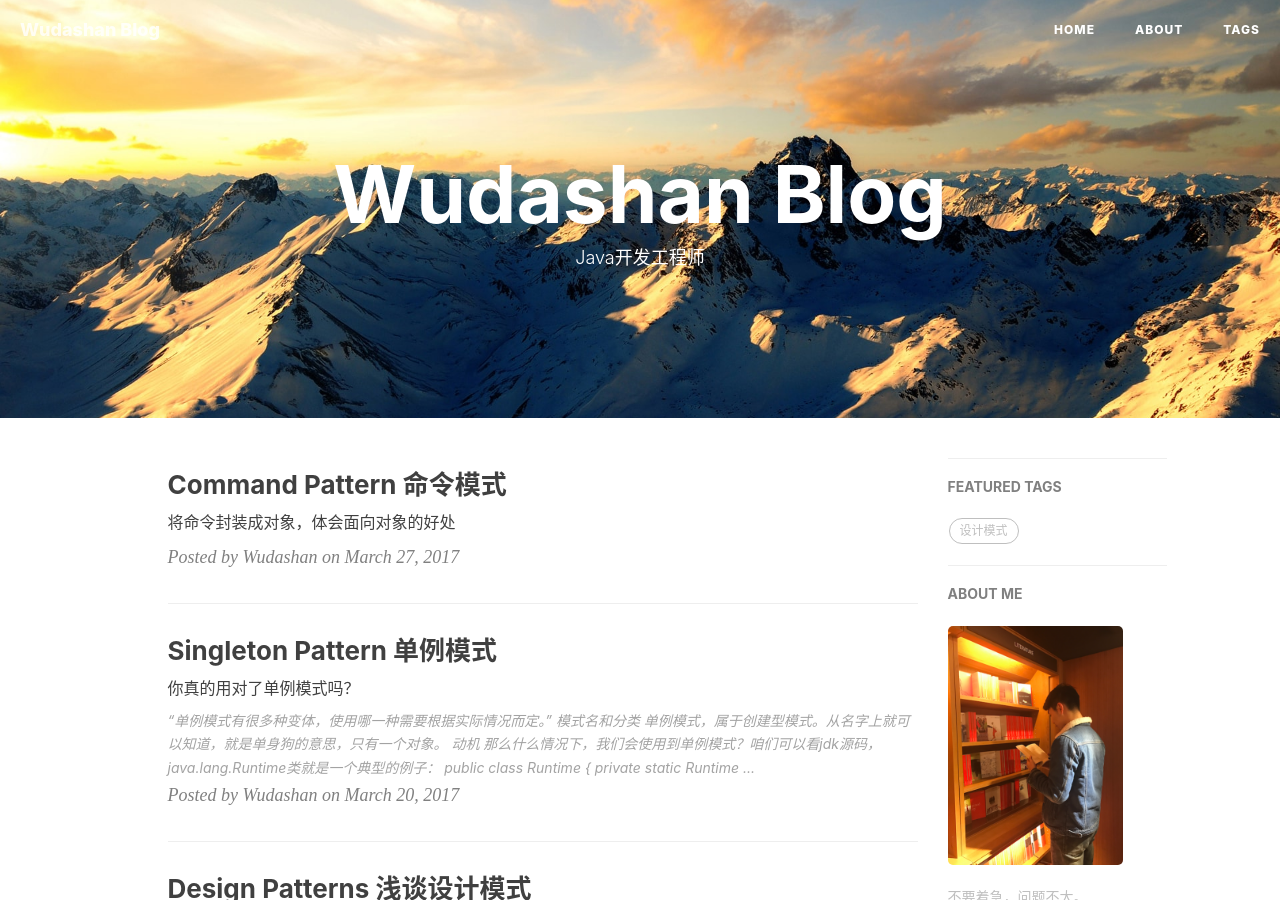
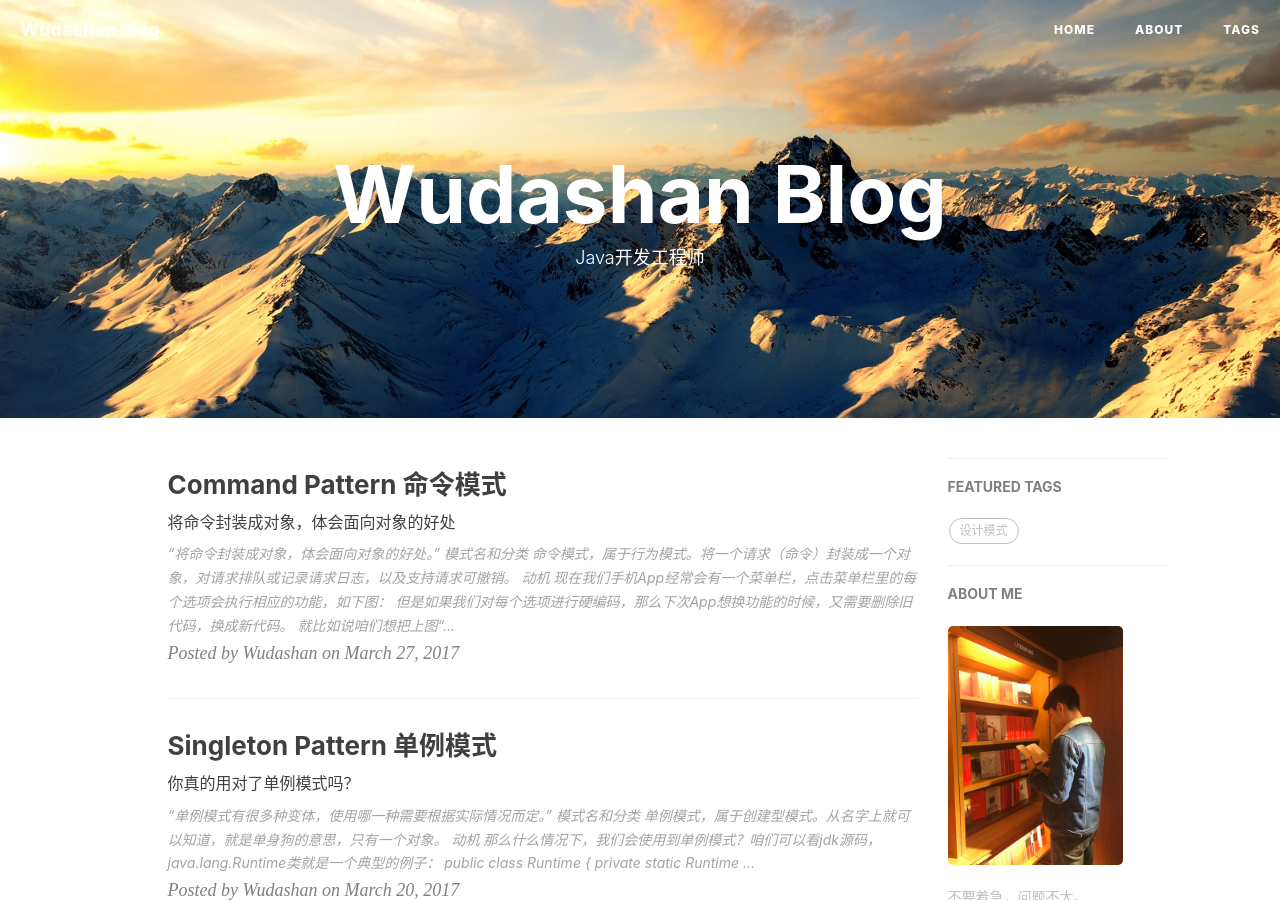
Before and after one commit to wudashan/wudashan.github.io, a Jekyll site: the page built from index.html, in a window 1280 px wide and 900 px high. Built offline with Jekyll 4.4.1, drawn with Linux system fonts in a browser that asks for light colours; nearby versions of some CDN libraries; the list of posts is cut into pages by our own code; comment, search, counter and statistics services are not loaded.

Commit message:
更新命令模式

```diff
--- a/_posts/2017-03-27-Command-Pattern.markdown
+++ b/_posts/2017-03-27-Command-Pattern.markdown
@@ -4,10 +4,61 @@ title:      "Command Pattern 命令模式"
 subtitle:   "将命令封装成对象，体会面向对象的好处"
 date:       2017-03-27 21:00:00
 author:     "Wudashan"
-header-img: "img/post-bg-singleton-pattern.jpg"
+header-img: "img/post-bg-command-pattern.jpg"
 catalog: true
 tags:
     - 设计模式
     - 行为模式
     - 命令模式
 ---
+
+
+> “将命令封装成对象，体会面向对象的好处。”
+
+## 模式名和分类
+命令模式，属于行为模式。将一个请求（命令）封装成一个对象，对请求排队或记录请求日志，以及支持请求可撤销。
+
+---
+
+## 动机
+现在我们手机App经常会有一个菜单栏，点击菜单栏里的每个选项会执行相应的功能，如下图：
+![](http://o7x0ygc3f.bkt.clouddn.com/%E5%91%BD%E4%BB%A4%E6%A8%A1%E5%BC%8F_01.png)
+但是如果我们对每个选项进行硬编码，那么下次App想换功能的时候，又需要删除旧代码，换成新代码。
+就比如说咱们想把上图**“收付款”**改为**“摇一摇”**，那么就得找到该选项对应的代码，然后重新编码。等你辛辛苦苦把代码写好了，也测试完了，准备上线了，这时候StringBuilder产品经理突然和你说：算啦算啦，还是不改啦，还是保留**“收付款”**吧！
+这时候你只能边回退代码边说：我还能怎么办，我也很绝望啊！好在，命令模式帮让我们解决上面的尴尬处境。
+
+---
+
+## 优缺点
+#### 优点
+
+ - 降低命令对象与调用者的耦合度。
+ - 可以方便地实现对命令的取消（Undo）和重做（Redo）。
+ - 新的命令可以很容易地加入到系统中。
+ - 可以比较容易地设计一个命令队列和宏命令（组合命令）。
+
+#### 缺点
+
+ - 如果将命令过度细化，那么系统里就有很多命令类。
+
+---
+
+## 类图
+![](http://o7x0ygc3f.bkt.clouddn.com/%E5%91%BD%E4%BB%A4%E6%A8%A1%E5%BC%8F_02.png)
+
+---
+
+## 代码示例
+
+#### Receiver.java
+#### Command.java
+#### ComcreteCommand.java
+#### Invoker.java
+#### Client.java
+
+---
+
+## 总结
+
+
+---
```
Also changed, not shown: img/post-bg-command-pattern.jpg (added).
